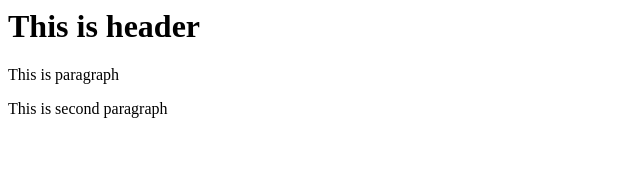
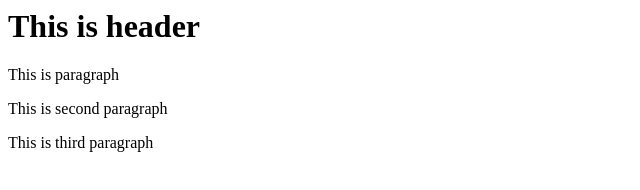
Before and after one commit to kaushiksriram16/git-test, a website: page index.html in a window 1280 px wide. Shown: the whole page, without its empty margins (0-640 px from the left). Drawn offline with Linux system fonts and the light colour scheme.

Commit message:
fourth commit

```diff
--- a/index.html
+++ b/index.html
@@ -3,5 +3,6 @@
 <h1>This is header</h1>
 <p>This is paragraph</p>
 <p>This is second paragraph</p>
+<p>This is third paragraph</p>
 </head>
 </html>
```
Also changed, not shown: package.json (added, +24 -0 lines), 1 other file.
